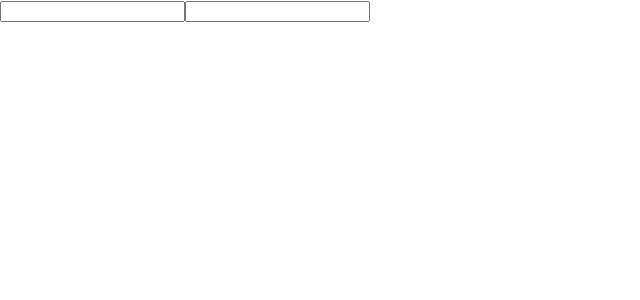
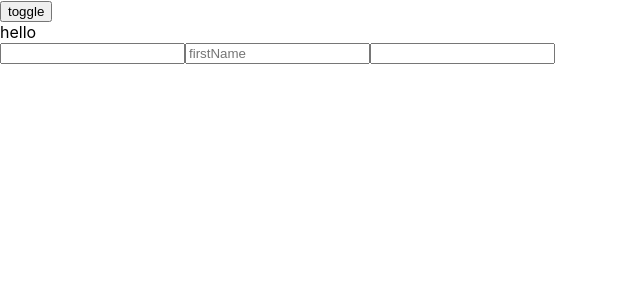
Before and after one commit to spdy999/react-hook-ben, a React (Create React App) app: page / in a window 1280 px wide. Shown: the top 300 px of the page, without its empty margins (0-640 px from the left). Built offline with nearby package versions, Linux system fonts and the light colour scheme.

Commit message:
useEffect on render and unmount

```diff
--- a/src/App.js
+++ b/src/App.js
@@ -1,13 +1,20 @@
-import React from 'react';
+import React, { useState } from 'react';
 import './App.css';
 import { useForm } from './useForm';
+import { Hello } from './Hello';
 
 const App = () => {
-  const [values, handleChange] = useForm({ email: '', password: '' });
+  const [values, handleChange] = useForm({ email: '', password: '', firstName: '' });
+  const [showHello, setShowHello] = useState(true);
   return (
     <div>
-      <input name="email" value={values.email} onChange={handleChange} />
-      <input type="password" name="password" value={values.password} onChange={handleChange} />
+      <>
+        <button onClick={() => setShowHello(!showHello)}>toggle</button>
+        {showHello && <Hello />}
+        <input name="email" value={values.email} onChange={handleChange} />
+        <input name="firstName" value={values.firstName} onChange={handleChange} placeholder="firstName" />
+        <input type="password" name="password" value={values.password} onChange={handleChange} />
+      </>
     </div>
   );
 };
--- /dev/null
+++ b/src/Hello.js
@@ -0,0 +1,12 @@
+import React, { useEffect } from 'react';
+
+export const Hello = () => {
+  useEffect(() => {
+    console.log('render');
+    return () => {
+      console.log('unmount');
+    };
+  }, []);
+
+  return <div>hello</div>;
+};
```
